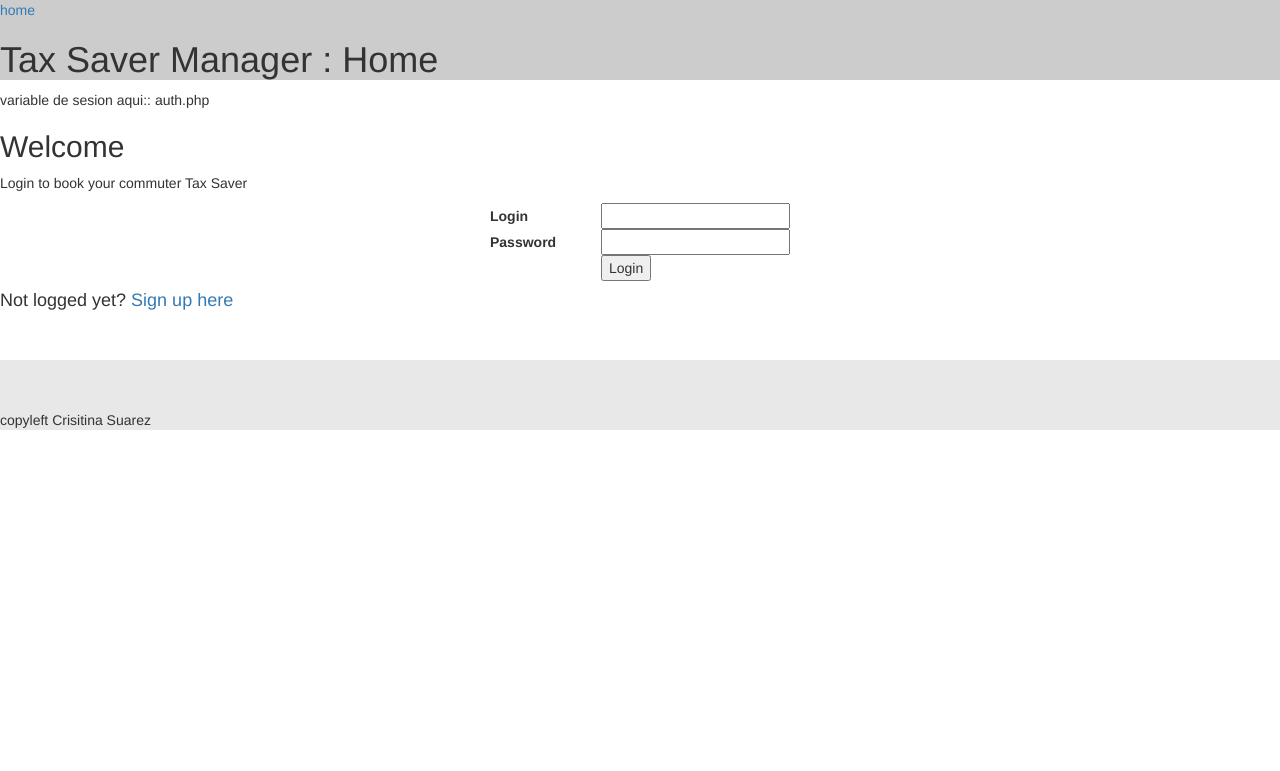
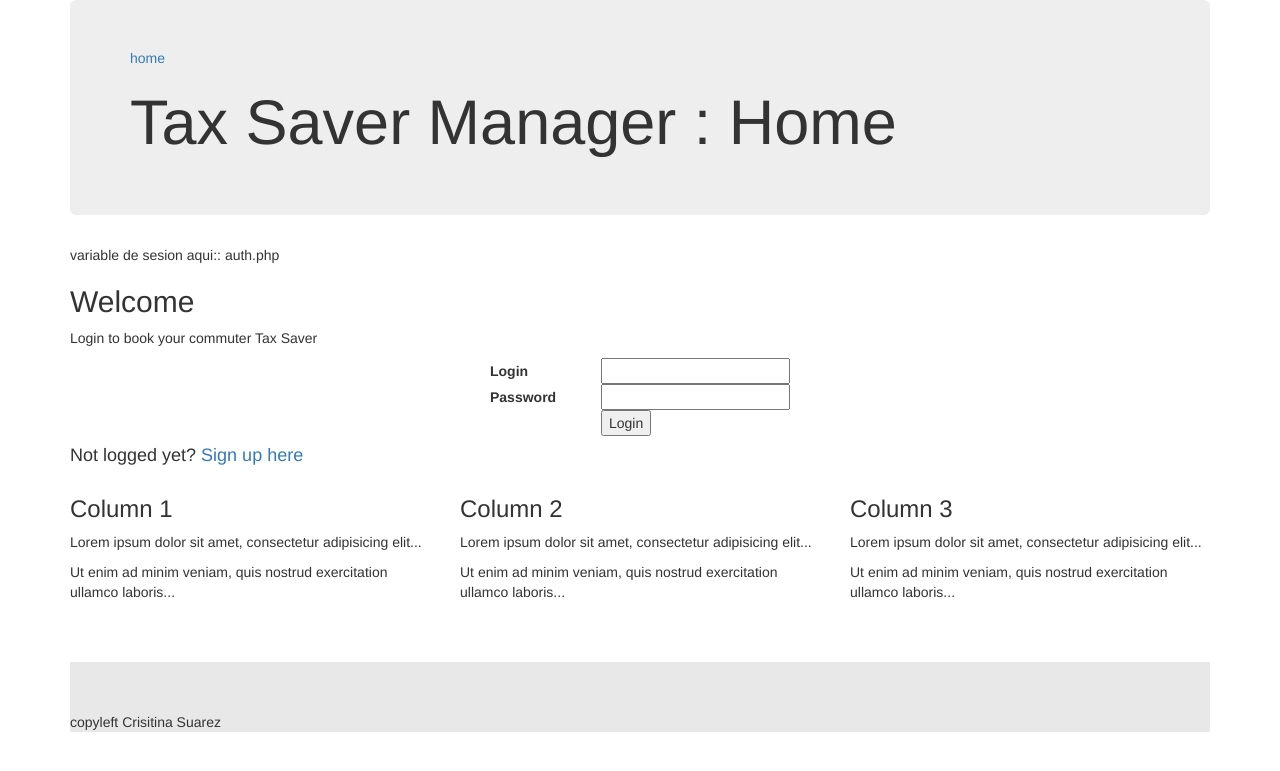
Before and after one commit to hellplex/TaxSaverManager, a PHP site: page /TaxSaverManager/ in a window 1280 px wide. Shown: the top 771 px of the page. Run offline with PHP 8.4, Linux system fonts and the light colour scheme; some libraries are stand-ins or nearby versions.

Commit message:
use of jumbotron for header, and other bootstrap colums, fix session variables

```diff
--- a/include/footer.php
+++ b/include/footer.php
@@ -3,6 +3,8 @@
 	      copyleft Crisitina Suarez
 	    </footer>
 	</div>
+
+    </div>
 
     <!-- jQuery (necessary for Bootstrap's JavaScript plugins) -->
     <script src="https://ajax.googleapis.com/ajax/libs/jquery/1.11.3/jquery.min.js"></script>
--- a/include/header.php
+++ b/include/header.php
@@ -28,7 +28,9 @@
     unset($_SESSION['ERRMSG_ARR']);
   }
 ?>
-    <div style="background-color:#CCC;">
-      <a href="http://localhost/TaxSaverManager/">home</a>
+
+<div class="container">
+  <div class="jumbotron">
+    <a href="http://localhost/TaxSaverManager/">home</a>
       <h1>Tax Saver Manager : <?php echo $pageName ?></h1>
-    </div>
+  </div>
--- a/index.php
+++ b/index.php
@@ -32,4 +32,24 @@ echo "variable de sesion"." aqui:: auth.php";
 
   <h4>Not logged yet? <a href="signup.php">Sign up here</a></h4>
 
+
+
+  <div class="row">
+    <div class="col-sm-4">
+      <h3>Column 1</h3>
+      <p>Lorem ipsum dolor sit amet, consectetur adipisicing elit...</p>
+      <p>Ut enim ad minim veniam, quis nostrud exercitation ullamco laboris...</p>
+    </div>
+    <div class="col-sm-4">
+      <h3>Column 2</h3>
+      <p>Lorem ipsum dolor sit amet, consectetur adipisicing elit...</p>
+      <p>Ut enim ad minim veniam, quis nostrud exercitation ullamco laboris...</p>
+    </div>
+    <div class="col-sm-4">
+      <h3>Column 3</h3>
+      <p>Lorem ipsum dolor sit amet, consectetur adipisicing elit...</p>
+      <p>Ut enim ad minim veniam, quis nostrud exercitation ullamco laboris...</p>
+    </div>
+  </div>
+
 <?php  include './include/footer.php' ?>
```
Also changed, not shown: login_exec.php (+5 -5 lines), member_index.php (+7 -1 lines).
